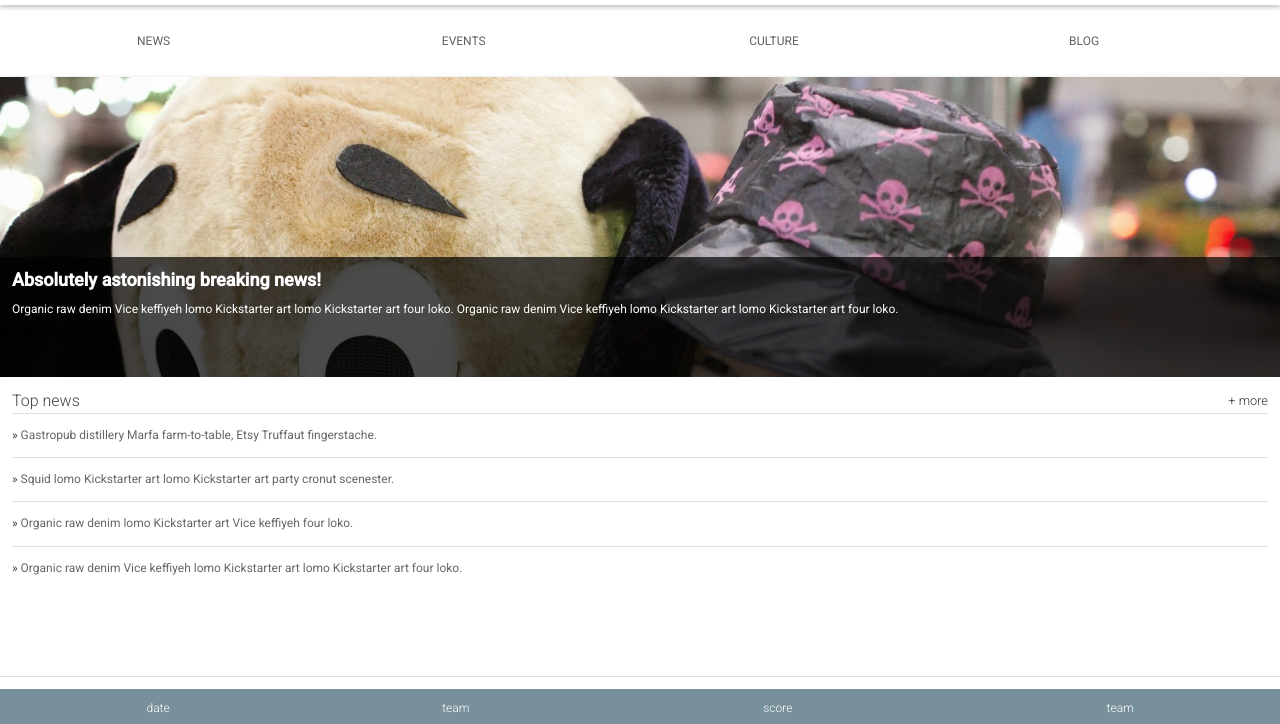
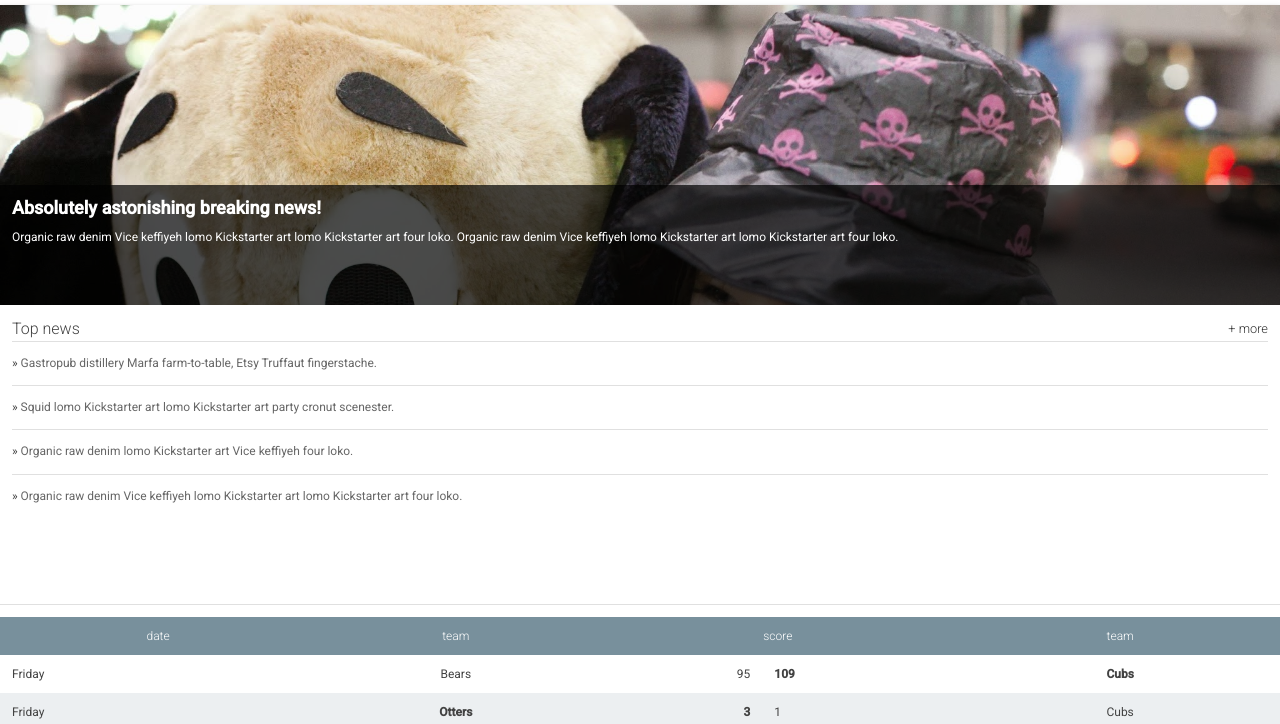
Before and after one commit to savagewebdev/Brighton-News-Responsive-Design-Project, a plain HTML site: page index.html in a window 1280 px wide. Shown: the part 100-824 px from the top of the page. Drawn offline with Linux system fonts and the light colour scheme.

Commit message:
Off canvas CSS

```diff
--- a/main.css
+++ b/main.css
@@ -111,8 +111,21 @@ ul {
 .nav a:hover {
   text-decoration: underline;
   color: #212121;
+
 }
-
+.nav {
+  width: 300px;
+  position: absolute;
+  /* This transform moves the drawer off canvas. */
+  -webkit-transform: translate(-300px, 0);
+  transform: translate(-300px, 0);
+  /* Optionally, we animate the drawer. */
+  transition: transform 0.3s ease;
+}
+.nav.open {
+  -webkit-transform: translate(0, 0);
+  transform: translate(0, 0);
+}
 
 /*
  *
```
